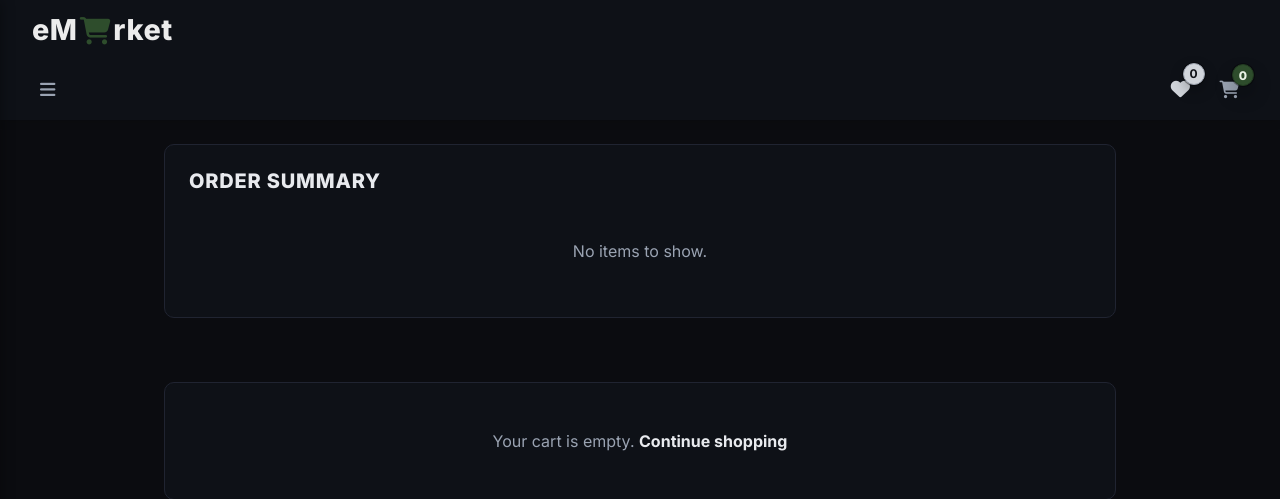
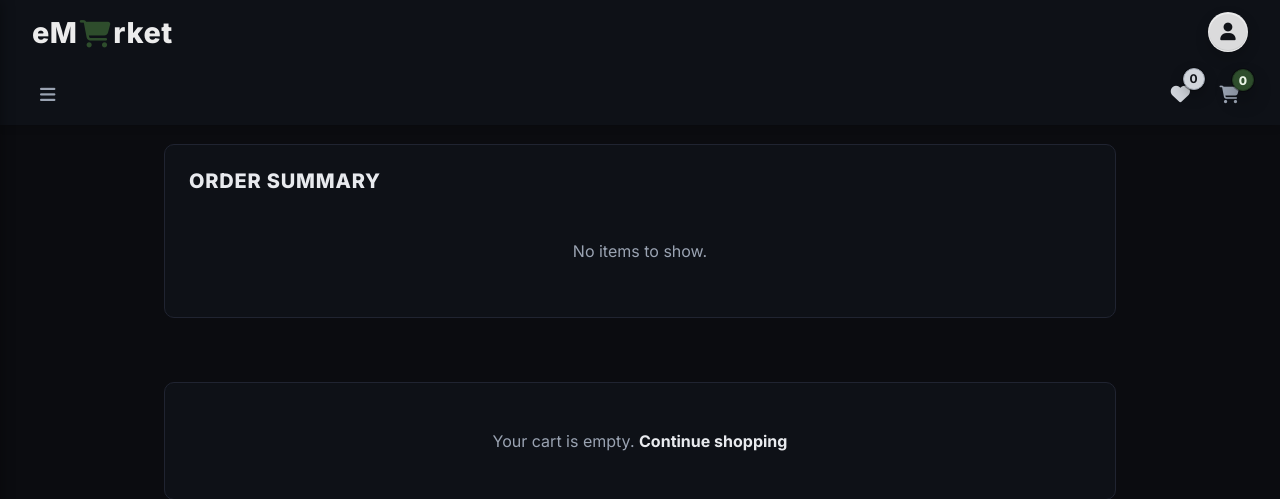
Before and after one commit to ndwyfrank56-cmyk/My-E-commerce-Website, a Flask app: page /checkout in a window 1280 px wide. Shown: the top 499 px of the page. Run offline with Flask 3, Linux system fonts and the light colour scheme; data that the repository does not hold is empty; parts of the project's set-up code (start-up, migrations or seed data) failed here and were passed over; some libraries are stand-ins or nearby versions.

Commit message:
Show profile icon in checkout navbar even when logged out

```diff
--- a/templates/checkout.html
+++ b/templates/checkout.html
@@ -2093,12 +2093,12 @@ body { padding-top: 120px; }
       <div class="navbar-container">
         <a href="/" class="logo">eM<i class="fas fa-shopping-cart logo-cart" aria-hidden="true"></i>rket</a>
         <div class="nav-actions">
-          {% if session.user_id %}
-            <div class="nav-user" style="display:flex;flex-direction:column;align-items:center;gap:4px;">
-              <a href="/profile" class="nav-btn profile" title="My Profile"><i class="fas fa-user"></i></a>
+          <div class="nav-user" style="display:flex;flex-direction:column;align-items:center;gap:4px;">
+            <a href="/profile" class="nav-btn profile" title="My Profile"><i class="fas fa-user"></i></a>
+            {% if session.user_id %}
               <div class="nav-user-name" style="font-size:0.75rem;color:var(--text-secondary);line-height:1;">{{ session.username }}</div>
-            </div>
-          {% endif %}
+            {% endif %}
+          </div>
         </div>
       </div>
     </nav>
```
